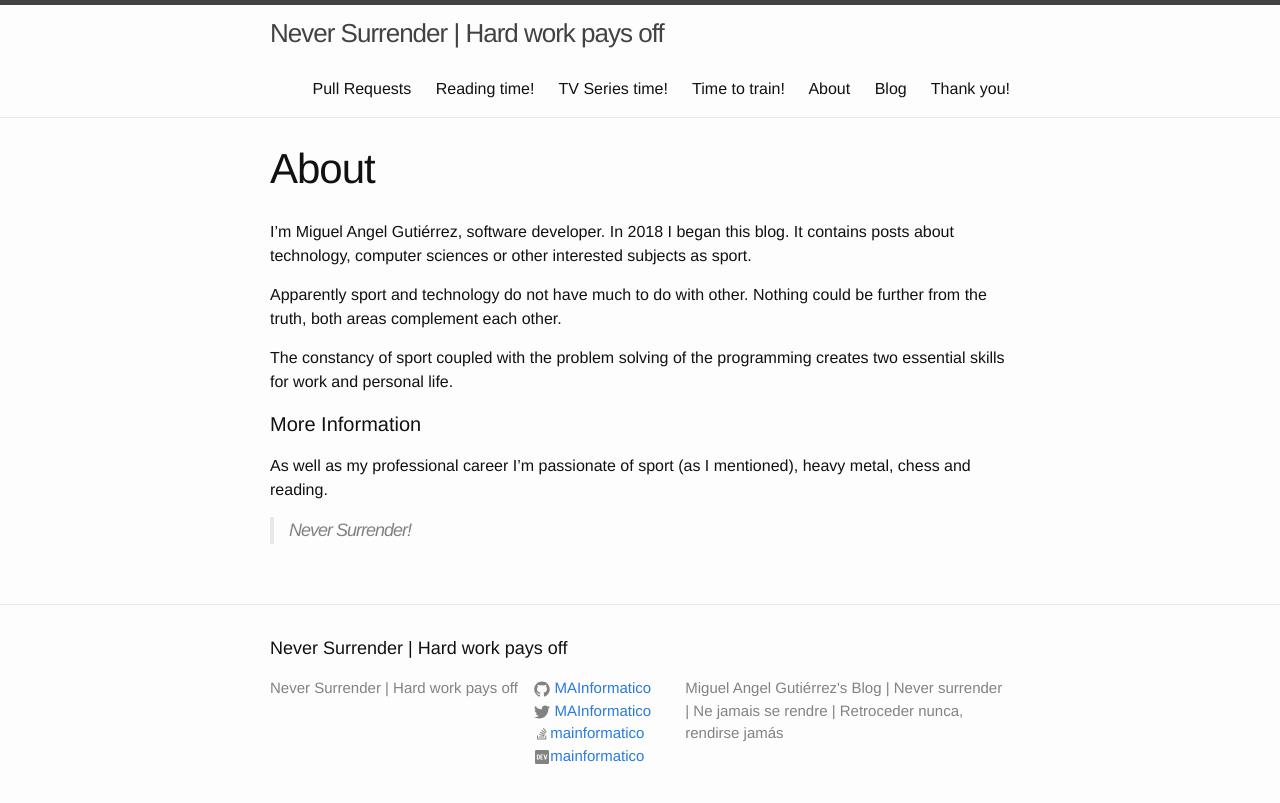
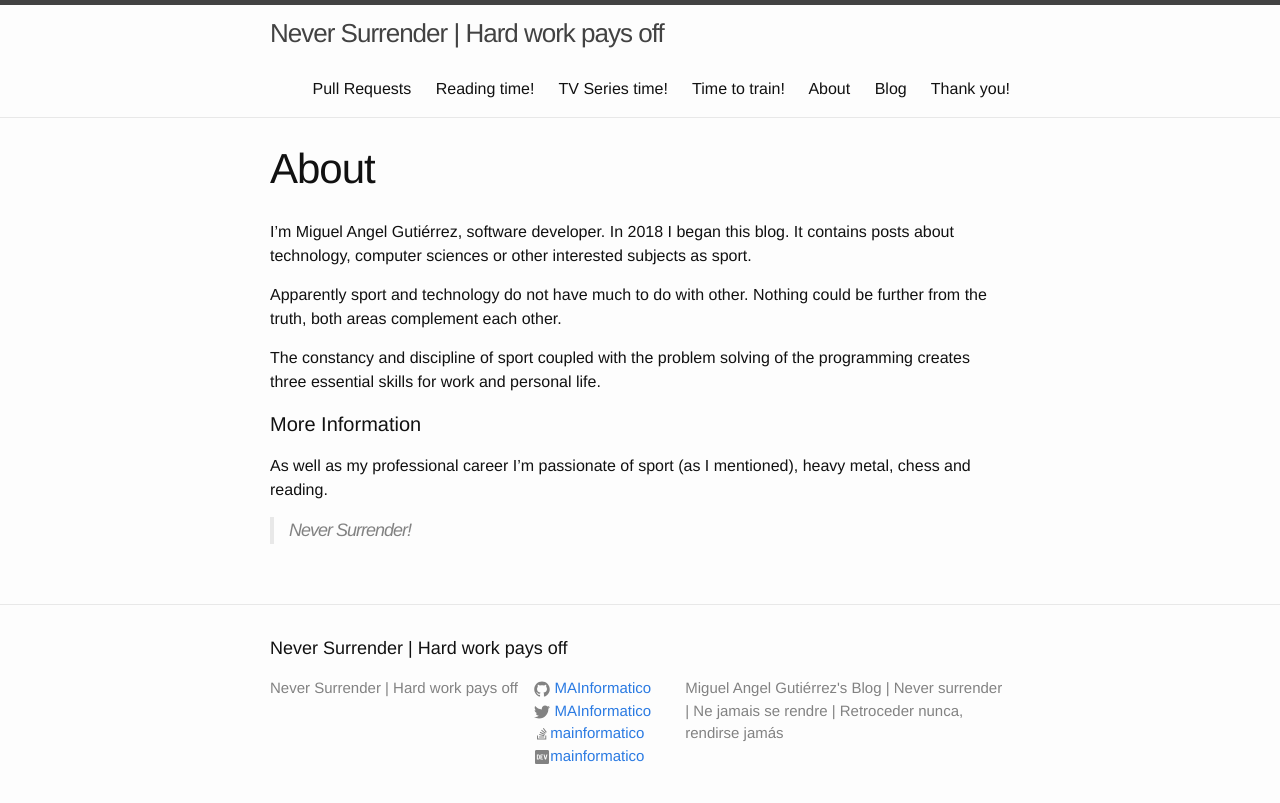
Before and after one commit to MAInformatico/MAInformatico.github.io, a Jekyll site: the page built from about.md, in a window 1280 px wide. Shown: the top 803 px of the page. Built offline with Jekyll 4.4.1, drawn with Linux system fonts in a browser that asks for light colours.

Commit message:
updating

```diff
--- a/about.md
+++ b/about.md
@@ -7,7 +7,7 @@
 
 Apparently sport and technology do not have much to do with other. Nothing could be further from the truth, both areas complement each other.
 
-The constancy of sport coupled with the problem solving of the programming creates two essential skills for work and personal life.
+The constancy and discipline of sport coupled with the problem solving of the programming creates three essential skills for work and personal life.
 
 #### More Information
 
```
